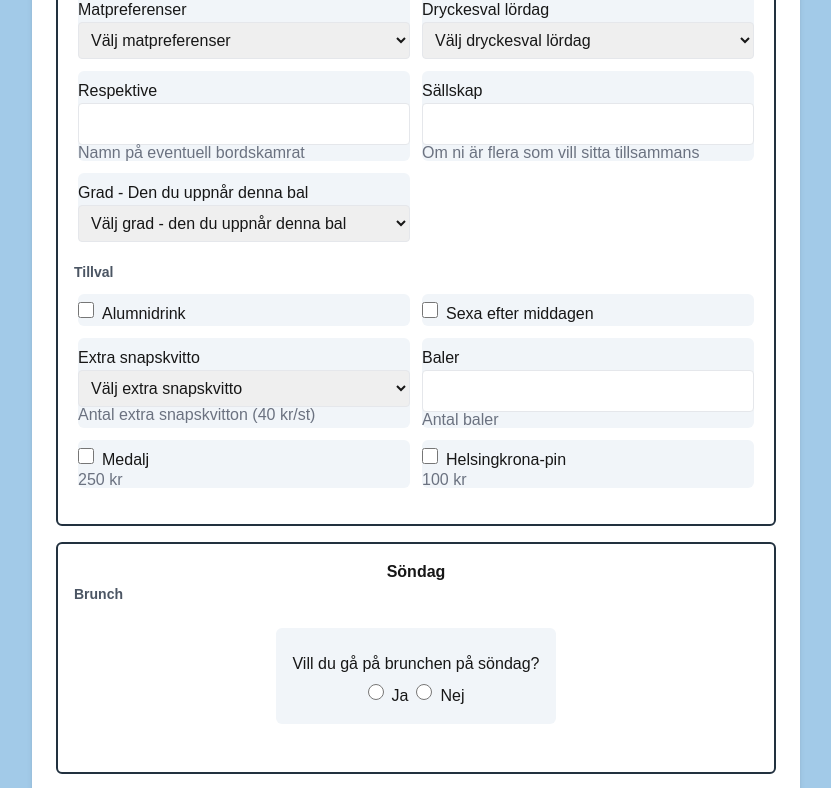
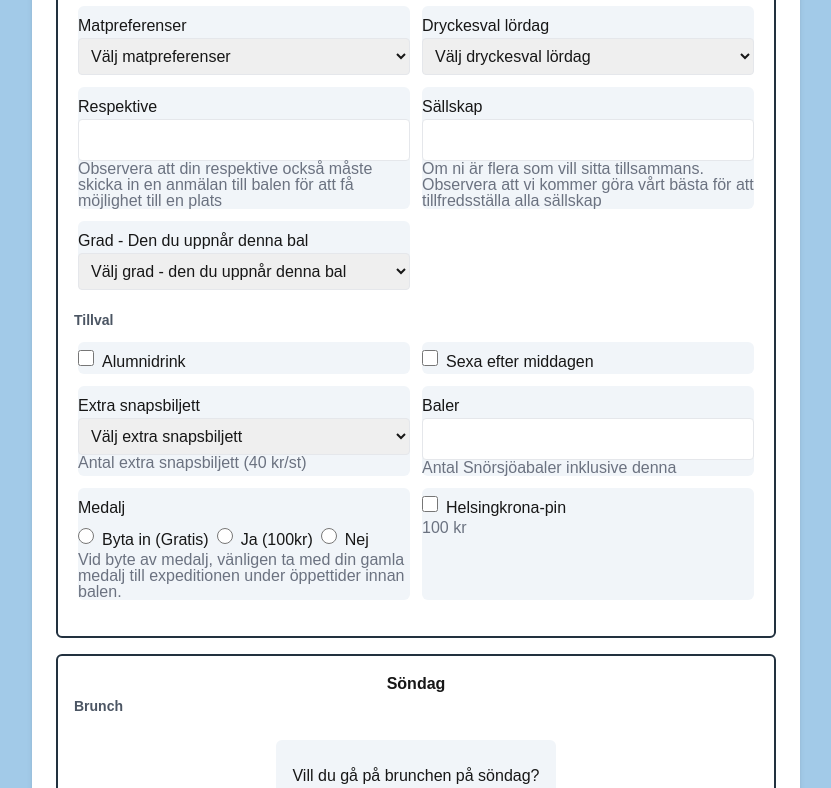
Before and after one commit to helsingkrona/HB-balhemsida, a Next.js app: page /anmalan in a window 1280 px wide. Shown: the part 1146-1934 px from the top of the page, without its empty margins (224-1055 px from the left). Built offline with nearby package versions, Linux system fonts and the light colour scheme.

Commit message:
får google rejections

```diff
--- a/app/anmalan/page.tsx
+++ b/app/anmalan/page.tsx
@@ -25,11 +25,11 @@ export default function BookOpeningAnimation() {
       groups: [
         {
           groupName: "Kontaktinformation",
-          fields: ["first_name", "last_name", "title", "email",],
+          fields: ["first_name", "last_name", "title"],
         },
         {
           groupName: "Adress",
-          fields: ["address", "postal_code", "city"],
+          fields: ["email", "address", "postal_code", "city"],
         },
       ],
     },
@@ -106,7 +106,7 @@ export default function BookOpeningAnimation() {
       required: true,
       tip: "Vi använder denna för att kontakta dig",
     },
-    title: { label: "Titel", type: "text", required: false },
+    title: { label: "Titel", type: "text", required: false, tip: "Frivillig"},
     address: { label: "Gatuadress", type: "text", required: true },
     postal_code: {
       label: "Postnummer",
@@ -137,27 +137,27 @@ export default function BookOpeningAnimation() {
       label: "Respektive",
       type: "text",
       required: false,
-      tip: "Namn på eventuell bordskamrat",
+      tip: "Observera att din respektive också måste skicka in en anmälan till balen för att få möjlighet till en plats",
     },
     group: {
       label: "Sällskap",
       type: "text",
       required: false,
-      tip: "Om ni är flera som vill sitta tillsammans",
+      tip: "Om ni är flera som vill sitta tillsammans. Observera att vi kommer göra vårt bästa för att tillfredsställa alla sällskap",
     },
     baler: {
       label: "Baler",
       type: "number",
       required: false,
-      tip: "Antal baler",
+      tip: "Antal Snörsjöabaler inklusive denna",
       min: 0,
     },
     extra_snaps_tickets: {
-      label: "Extra snapskvitto",
+      label: "Extra snapsbiljett",
       type: "select",
       options: ["0", "1", "2", "3"],
       required: false,
-      tip: "Antal extra snapskvitton (40 kr/st)",
+      tip: "Antal extra snapsbiljett (40 kr/st)",
     },
     friday_dinner: {
       label: "Vill du gå på Snörsjöasittningen?",
@@ -209,9 +209,10 @@ export default function BookOpeningAnimation() {
     },
     medal: {
       label: "Medalj",
-      type: "checkbox",
+      type: "radio",
+      options: ["Byta in (Gratis)", "Ja (100kr)", "Nej"],
       required: false,
-      tip: "250 kr",
+      tip: "Vid byte av medalj, vänligen ta med din gamla medalj till expeditionen under öppettider innan balen.",
     },
     nation_pin: {
       label: "Helsingkrona-pin",
@@ -223,7 +224,7 @@ export default function BookOpeningAnimation() {
       label: "Donation (minst 250kr)",
       type: "text",
       required: false,
-      min: 250,
+      min: 0,
       tip: "Frivillig summa för att stödja nationen",
     },
     gdpr: {
--- a/google_sheets/helper.ts
+++ b/google_sheets/helper.ts
@@ -43,9 +43,10 @@ export interface SignUpFormData {
 
 // Google Sheets Auth
 const auth = new google.auth.GoogleAuth({
-  credentials: JSON.parse(fs.readFileSync(process.env.GOOGLE_APPLICATION_CREDENTIALS!, "utf8")),
+  keyFile: process.env.GOOGLE_APPLICATION_CREDENTIALS, // Use keyFile instead of reading manually
   scopes: ["https://www.googleapis.com/auth/spreadsheets"],
 });
+
 
 const sheets = google.sheets({ version: "v4", auth });
 
```
Also changed, not shown: 1 other file (tests, documents, lock files or other folders).
